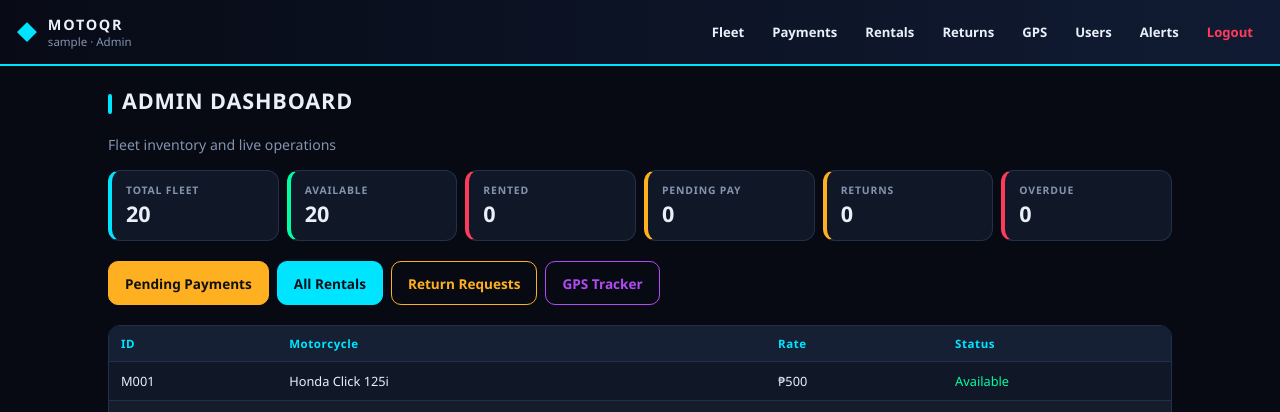
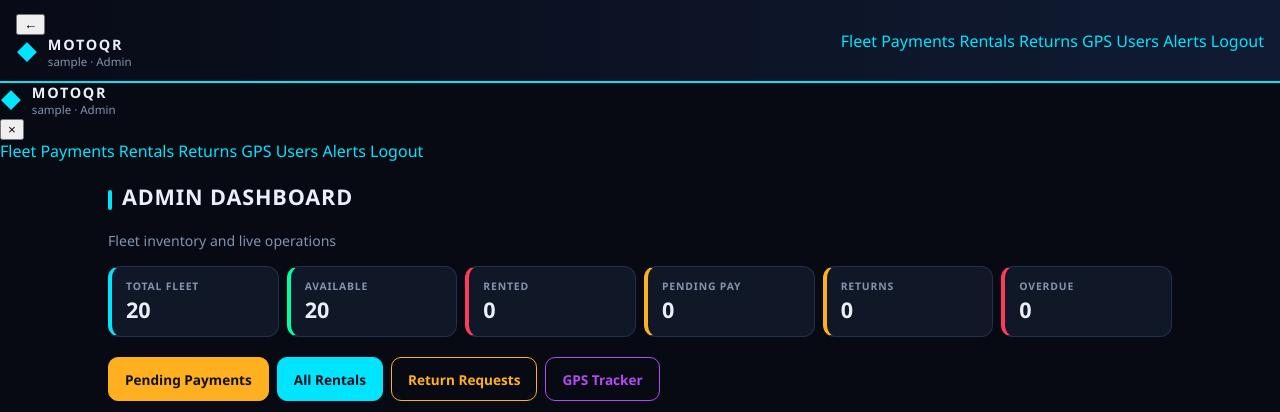
Before and after one commit to redondopreciousangela-rgb/MotoQR, a Flask app: page /admin in a window 1280 px wide. Shown: the top 412 px of the page. Run offline with Flask 3, Linux system fonts and the light colour scheme; the visitor is signed in with stand-in values (Sample User, id 1).

Commit message:
Sidebar drawer nav, back button, camera + gallery ID capture

```diff
--- a/templates/base.html
+++ b/templates/base.html
@@ -10,17 +10,22 @@
 <body>
   {% if user is defined and user.username %}
   <header class="topbar">
-    <div class="brand">
-      <span class="diamond">◆</span>
-      <div>
-        <div class="brand-title">MOTOQR</div>
-        <div class="brand-sub">{{ user.username }} · {{ user.role }}</div>
+    <div class="topbar-left">
+      <button class="nav-toggle" id="navToggle" aria-label="Open menu" type="button">
+        <span></span><span></span><span></span>
+      </button>
+      <button class="back-btn" id="backBtn" type="button" aria-label="Go back" title="Back">
+        ←
+      </button>
+      <div class="brand">
+        <span class="diamond">◆</span>
+        <div>
+          <div class="brand-title">MOTOQR</div>
+          <div class="brand-sub">{{ user.username }} · {{ user.role }}</div>
+        </div>
       </div>
     </div>
-    <button class="nav-toggle" id="navToggle" aria-label="Menu" type="button">
-      <span></span><span></span><span></span>
-    </button>
-    <nav class="nav" id="mainNav">
+    <div class="topbar-right desktop-nav">
       {% if user.role == 'Admin' %}
         <a href="{{ url_for('admin_home') }}">Fleet</a>
         <a href="{{ url_for('pending_payments') }}">Payments</a>
@@ -37,8 +42,40 @@
         Alerts{% if unread %} <span class="badge">{{ unread }}</span>{% endif %}
       </a>
       <a href="{{ url_for('logout') }}" class="danger">Logout</a>
+    </div>
+  </header>
+
+  <div class="sidebar-overlay" id="sidebarOverlay"></div>
+  <aside class="sidebar" id="sidebar" aria-hidden="true">
+    <div class="sidebar-head">
+      <div class="brand">
+        <span class="diamond">◆</span>
+        <div>
+          <div class="brand-title">MOTOQR</div>
+          <div class="brand-sub">{{ user.username }} · {{ user.role }}</div>
+        </div>
+      </div>
+      <button type="button" class="sidebar-close" id="sidebarClose" aria-label="Close menu">&times;</button>
+    </div>
+    <nav class="sidebar-nav">
+      {% if user.role == 'Admin' %}
+        <a href="{{ url_for('admin_home') }}">Fleet</a>
+        <a href="{{ url_for('pending_payments') }}">Payments</a>
+        <a href="{{ url_for('all_rentals') }}">Rentals</a>
+        <a href="{{ url_for('return_requests') }}">Returns</a>
+        <a href="{{ url_for('gps_tracker') }}">GPS</a>
+        <a href="{{ url_for('users_list') }}">Users</a>
+      {% else %}
+        <a href="{{ url_for('client_home') }}">Browse</a>
+        <a href="{{ url_for('my_rentals') }}">My Rentals</a>
+        <a href="{{ url_for('return_rent') }}">Return</a>
+      {% endif %}
+      <a href="{{ url_for('notifications') }}">
+        Alerts{% if unread %} <span class="badge">{{ unread }}</span>{% endif %}
+      </a>
+      <a href="{{ url_for('logout') }}" class="danger">Logout</a>
     </nav>
-  </header>
+  </aside>
   {% endif %}
 
   <div class="toast-stack" id="toastStack" aria-live="polite">
@@ -61,19 +98,45 @@
   <footer class="footer">MotoQR · Motorcycle Rental System</footer>
   <script>
     (function () {
-      const btn = document.getElementById('navToggle');
-      const nav = document.getElementById('mainNav');
-      if (btn && nav) {
-        btn.addEventListener('click', () => {
-          nav.classList.toggle('open');
-          btn.classList.toggle('open');
+      const toggle = document.getElementById('navToggle');
+      const sidebar = document.getElementById('sidebar');
+      const overlay = document.getElementById('sidebarOverlay');
+      const closeBtn = document.getElementById('sidebarClose');
+
+      function openSidebar() {
+        if (!sidebar) return;
+        sidebar.classList.add('open');
+        overlay && overlay.classList.add('open');
+        sidebar.setAttribute('aria-hidden', 'false');
+        document.body.classList.add('sidebar-open');
+      }
+      function closeSidebar() {
+        if (!sidebar) return;
+        sidebar.classList.remove('open');
+        overlay && overlay.classList.remove('open');
+        sidebar.setAttribute('aria-hidden', 'true');
+        document.body.classList.remove('sidebar-open');
+      }
+
+      if (toggle) toggle.addEventListener('click', openSidebar);
+      if (closeBtn) closeBtn.addEventListener('click', closeSidebar);
+      if (overlay) overlay.addEventListener('click', closeSidebar);
+      if (sidebar) {
+        sidebar.querySelectorAll('a').forEach(a => a.addEventListener('click', closeSidebar));
+      }
+
+      const backBtn = document.getElementById('backBtn');
+      if (backBtn) {
+        backBtn.addEventListener('click', () => {
+          if (window.history.length > 1) {
+            window.history.back();
+          } else {
+            window.location.href = "{{ url_for('index') }}";
+          }
         });
-        nav.querySelectorAll('a').forEach(a => a.addEventListener('click', () => {
-          nav.classList.remove('open');
-          btn.classList.remove('open');
-        }));
       }
     })();
+
     (function () {
       const stack = document.getElementById('toastStack');
       if (!stack) return;
```
Also changed, not shown: templates/rent.html (+46 -12 lines).
